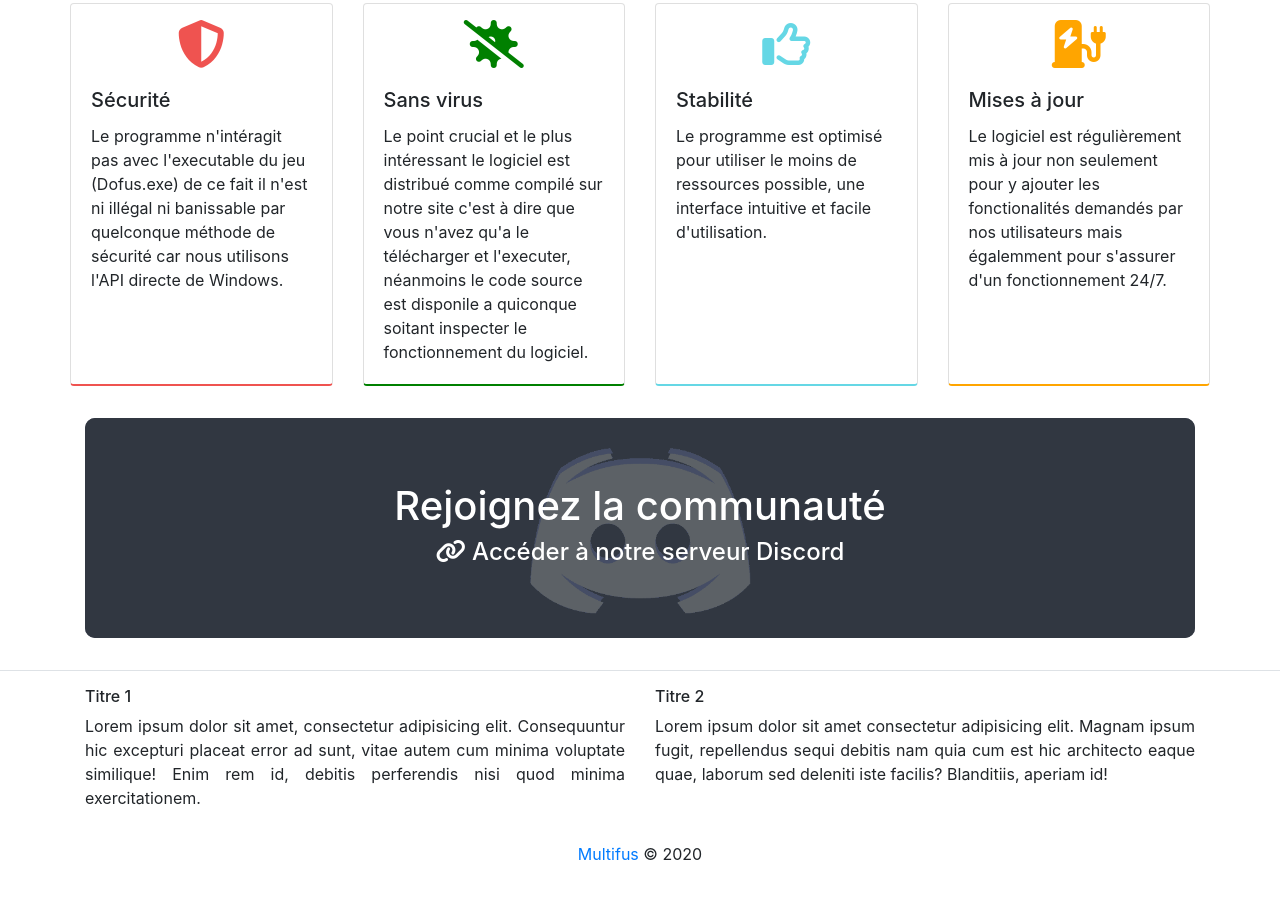
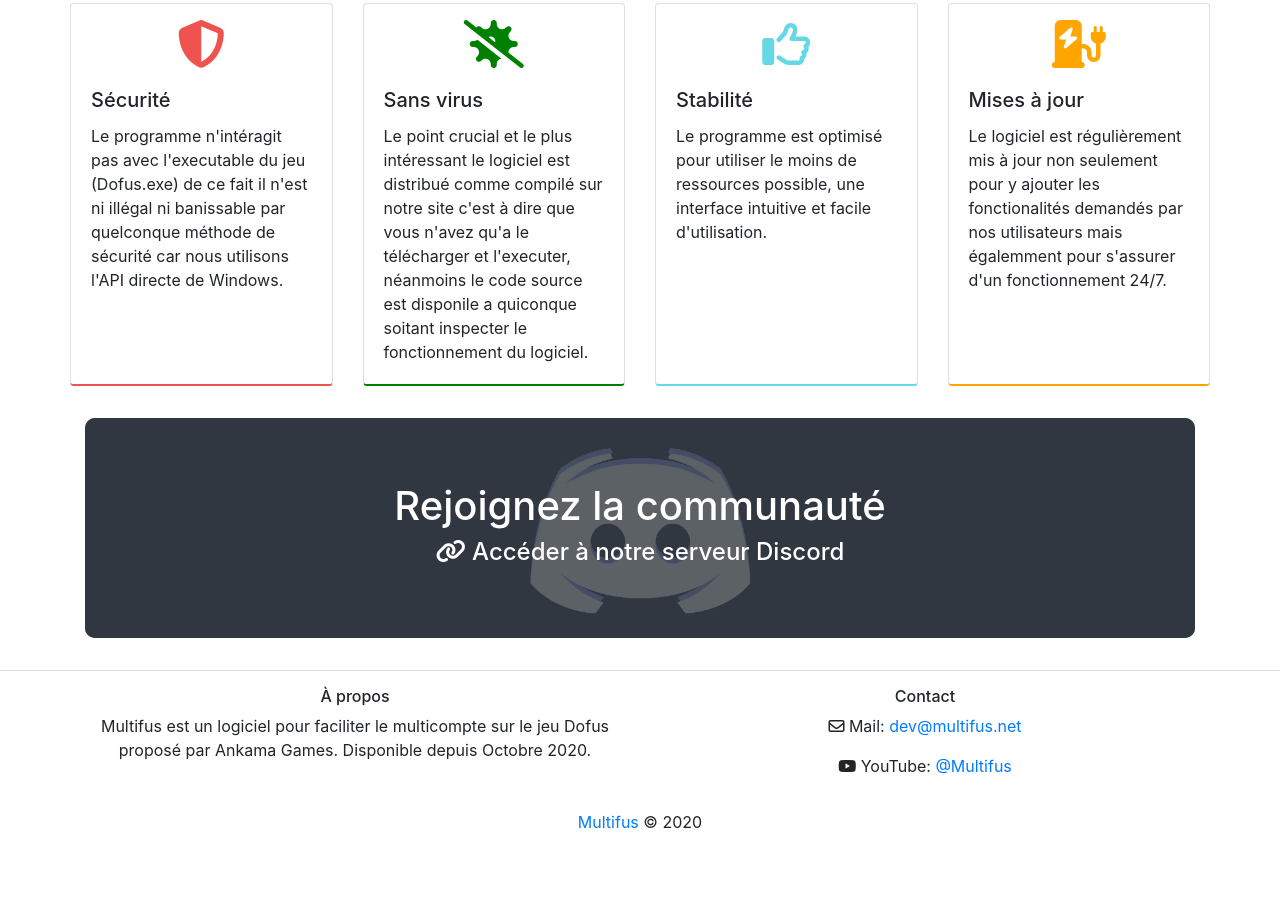
Before and after one commit to EvannG1/Multifus-Website, a plain HTML site: page index.html in a window 1280 px wide. Shown: the part 511-1409 px from the top of the page. After the commit the page ends 1377 px from the top, so only its background shows below. Drawn offline with nearby package versions, Linux system fonts and the light colour scheme.

Commit message:
Edit footer

```diff
--- a/index.html
+++ b/index.html
@@ -122,15 +122,18 @@
     <div class="container">
       <div class="row">
         <div class="col-6">
-          <h6>Titre 1</h6>
-          <p class="text-justify">
-            Lorem ipsum dolor sit amet, consectetur adipisicing elit. Consequuntur hic excepturi placeat error ad sunt, vitae autem cum minima voluptate similique! Enim rem id, debitis perferendis nisi quod minima exercitationem.
+          <h6 class="text-center">À propos</h6>
+          <p class="text-center">
+            Multifus est un logiciel pour faciliter le multicompte sur le jeu Dofus proposé par Ankama Games. Disponible depuis Octobre 2020.
           </p>
         </div>
         <div class="col-6">
-          <h6>Titre 2</h6>
-          <p class="text-justify">
-            Lorem ipsum dolor sit amet consectetur adipisicing elit. Magnam ipsum fugit, repellendus sequi debitis nam quia cum est hic architecto eaque quae, laborum sed deleniti iste facilis? Blanditiis, aperiam id!
+          <h6 class="text-center">Contact</h6>
+          <p class="text-center">
+            <i class="far fa-envelope"></i> Mail: <a href="mailto:dev@multifus.net">dev@multifus.net</a>
+          </p>
+          <p class="text-center">
+            <i class="fab fa-youtube"></i> YouTube: <a href="https://www.youtube.com/channel/UCuEMtBOFVePnWxX0MVFOYJQ" target="_blank">@Multifus</a>
           </p>
         </div>
         <p id="copyright"><a href="https://mutlifus.net" style="text-decoration:none;">Multifus</a> &copy 2020</p>
```
